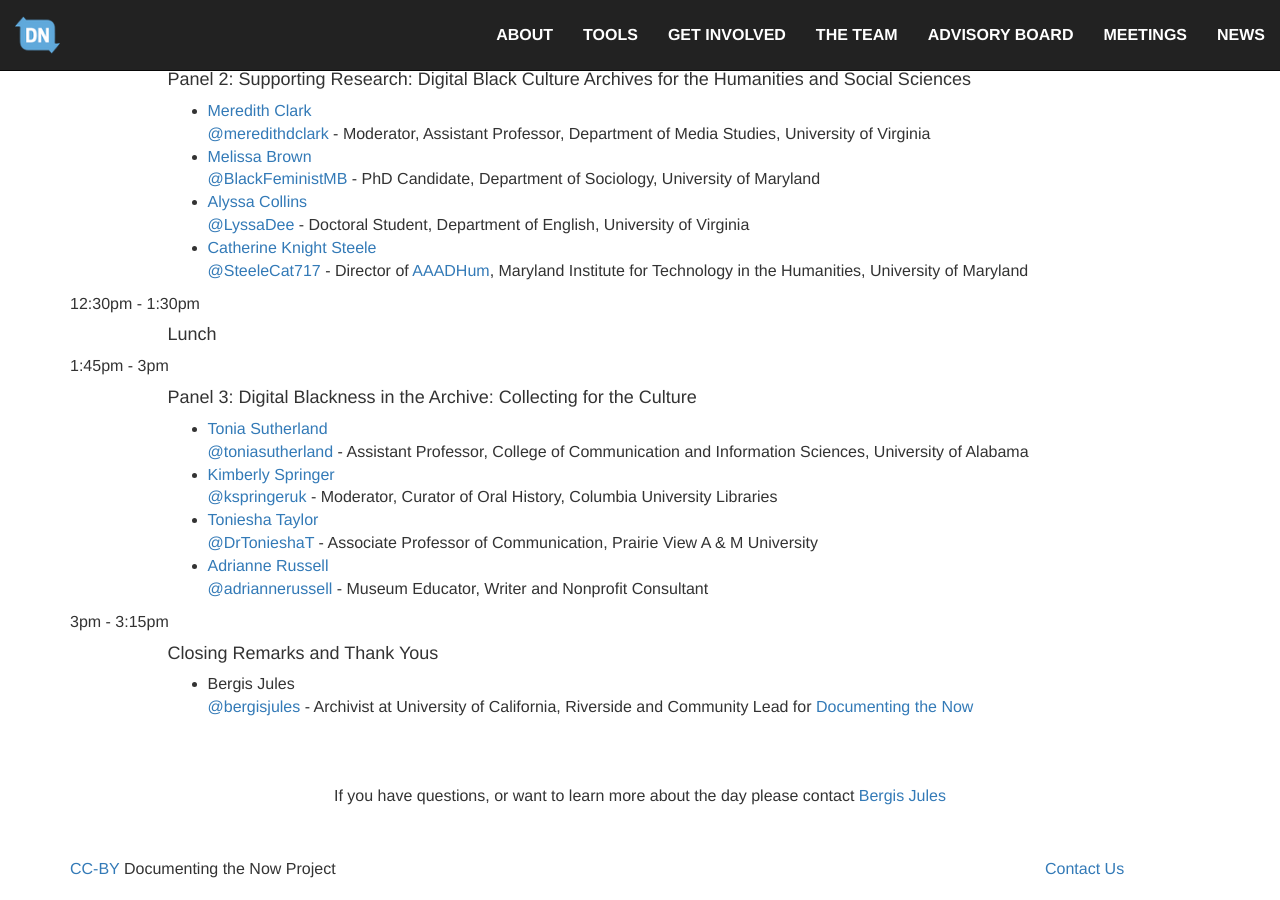
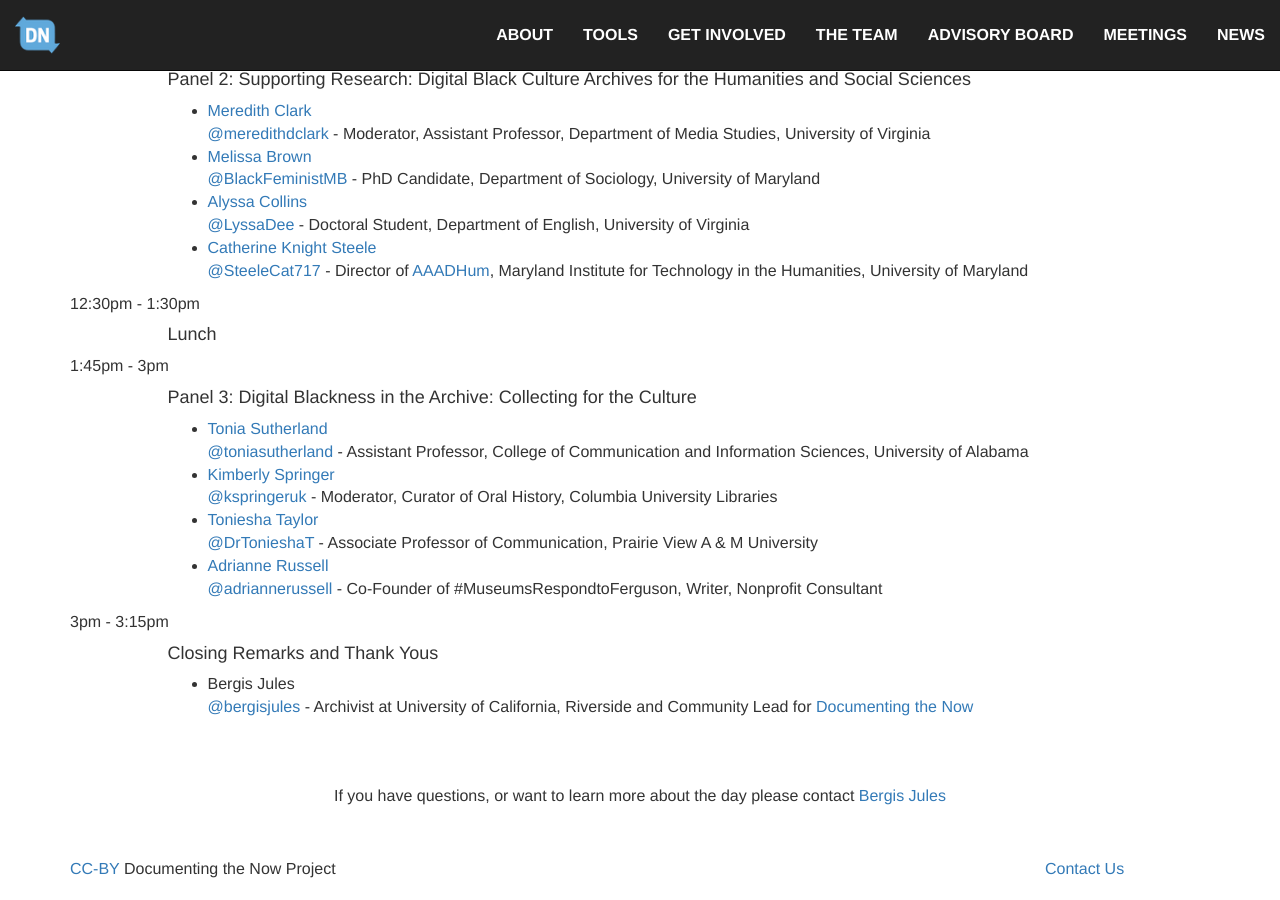
Before and after one commit to DocNow/docnow.github.io, a Jekyll site: the page built from meetings/stl-2017/index.html, in a window 1280 px wide and 900 px high, scrolled down 2190 px. Built offline with Jekyll 4.4.1, drawn with Linux system fonts in a browser that asks for light colours.

Commit message:
update Russell
as per Bergis

```diff
--- a/meetings/stl-2017/index.html
+++ b/meetings/stl-2017/index.html
@@ -138,7 +138,7 @@
           <li><a href="https://www.drtonieshaltaylor.com/">Toniesha Taylor</a><br>
              <a href="https://twitter.com/drtonieshat">@DrTonieshaT</a> - Associate Professor of Communication, Prairie View A & M University</li>
           <li><a href="https://www.smithsonianmag.com/smithsonian-institution/media-needs-history-lesson-addressing-civic-unrest-director-african-american-history-museum-180955140/">Adrianne Russell</a><br>
-             <a href="https://twitter.com/adriannerussell">@adriannerussell</a> - Museum Educator, Writer and Nonprofit Consultant</li>
+             <a href="https://twitter.com/adriannerussell">@adriannerussell</a> - Co-Founder of #MuseumsRespondtoFerguson, Writer, Nonprofit Consultant</li>
         </ul>
     </div>
     <div class="col-lg-10">3pm - 3:15pm</div>
```
